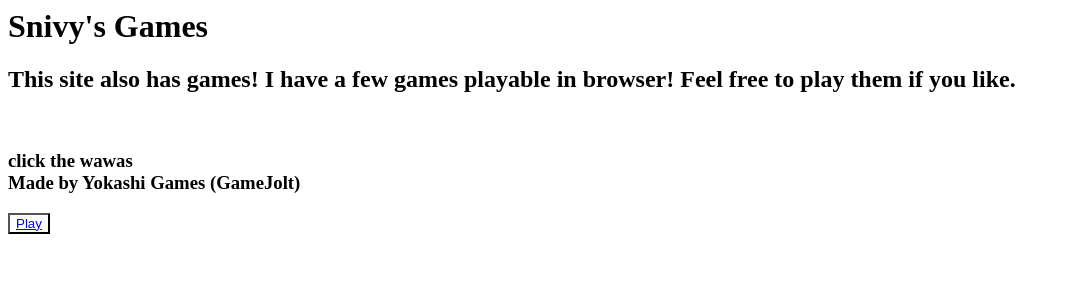
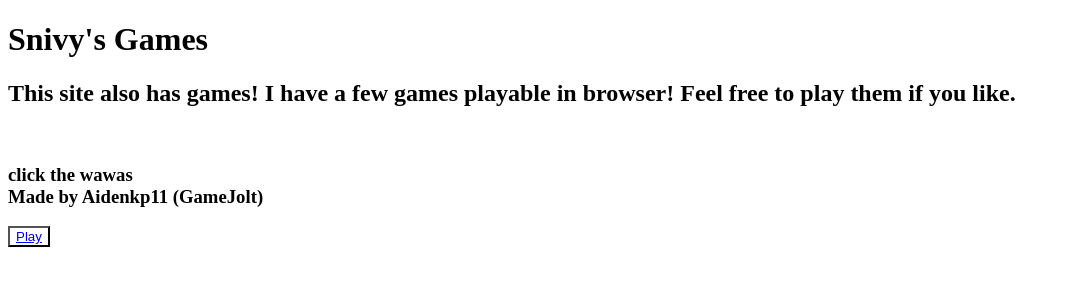
Before and after one commit to SnivySquid65/snivysquid65.github.io, a plain HTML site: page games/index.html in a window 1280 px wide. Shown: the whole page, without its empty margins (0-1070 px from the left). Drawn offline with Linux system fonts and the light colour scheme.

Commit message:
touch ups

```diff
--- a/games/index.html
+++ b/games/index.html
@@ -1,3 +1,4 @@
+<!DOCTYPE html>
 <html>
 	<head>
 		<style>
@@ -19,7 +20,7 @@
 		<br>
 		<h3 style="background-color:white;">
 			click the wawas<br>
-			Made by Yokashi Games (GameJolt)
+			Made by Aidenkp11 (GameJolt)
 		</h3>
 		<button type="button" style="background-color:white;">
 			<a href="/games/clickthewawas/">Play</a>
```
Also changed, not shown: animation/index.html (+1 -0 lines), index.html (+1 -0 lines).
